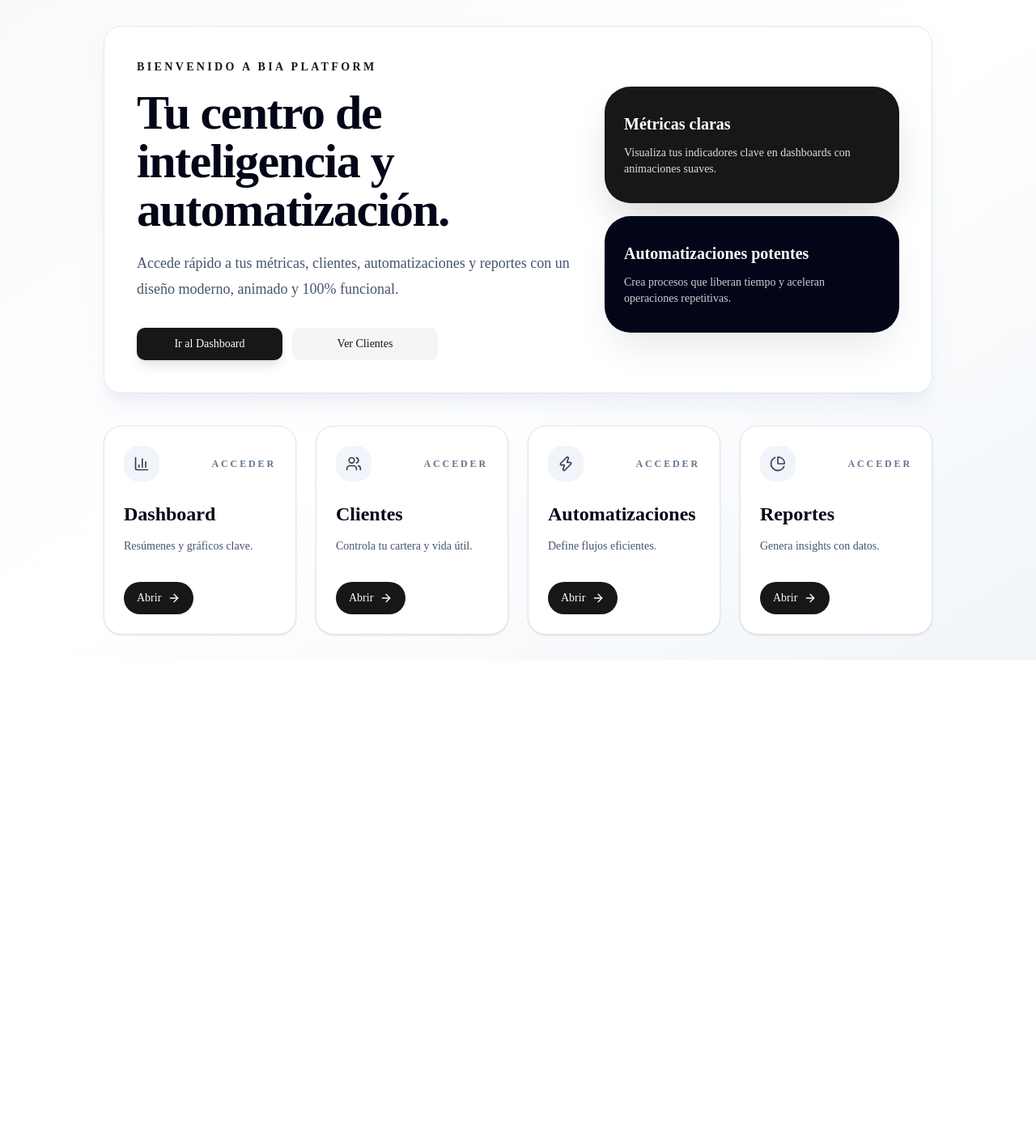
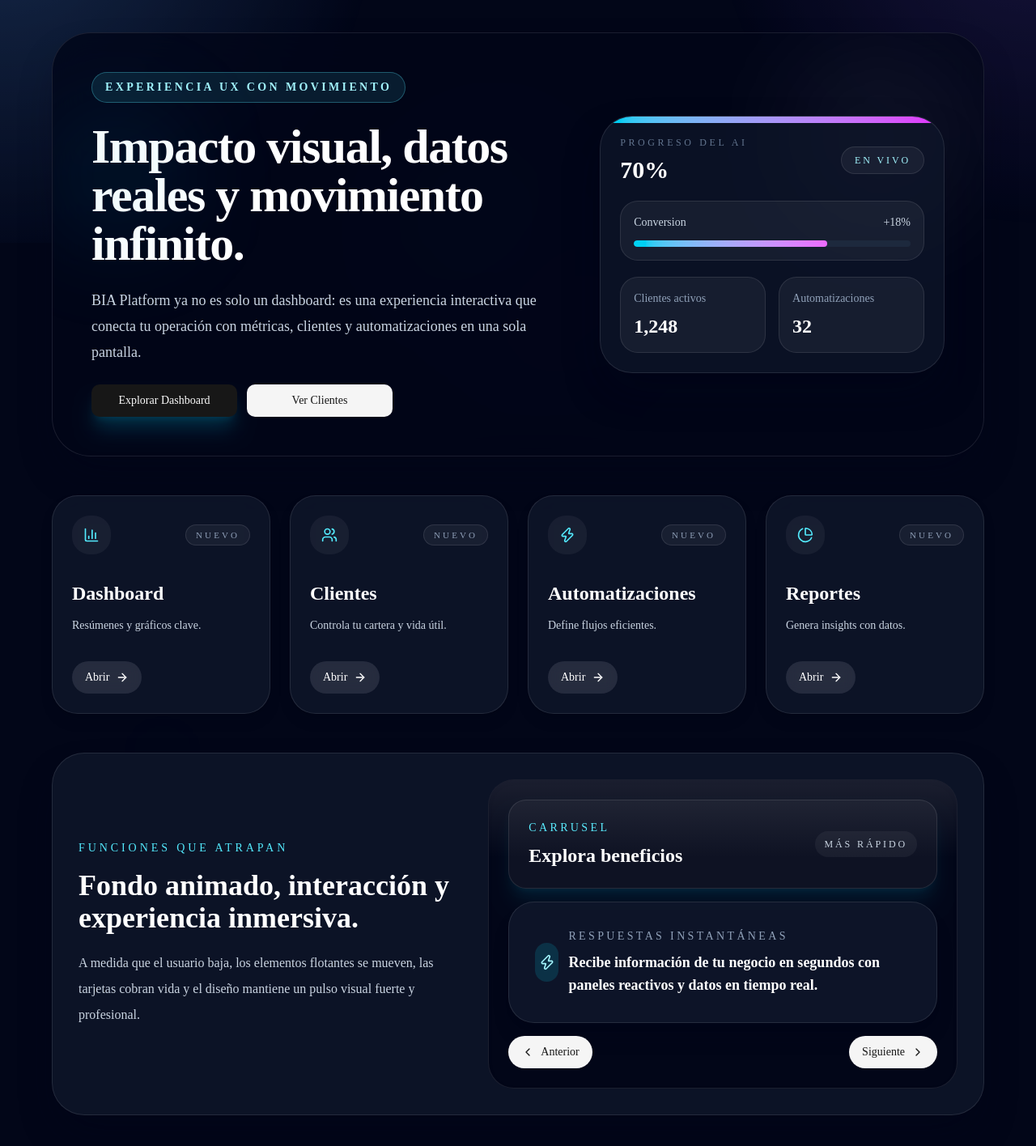
Before and after one commit to JuanFerUran/AXYRA---SMEs, a Next.js app: page / in a window 1280 px wide. Shown: the whole page at 81% size. Before the commit the page ends 816 px from the top, so only its background shows below. Built offline with nearby package versions, Linux system fonts and the light colour scheme.

Commit message:
Enhance homepage with animated hero, carousel and particle effects

```diff
--- a/src/app/page.tsx
+++ b/src/app/page.tsx
@@ -1,92 +1,253 @@
 'use client';
 
+import { useState } from 'react';
 import { useRouter } from 'next/navigation';
-import { motion } from 'framer-motion';
-import { ArrowRight, BarChart3, Users, Zap, PieChart } from 'lucide-react';
+import { AnimatePresence, motion, useScroll, useTransform } from 'framer-motion';
+import { ArrowRight, BarChart3, Users, Zap, PieChart, ChevronLeft, ChevronRight } from 'lucide-react';
 import { Button } from '@/components/ui/button';
-import { Card, CardContent, CardDescription, CardHeader, CardTitle } from '@/components/ui/card';
 
-const fadeInUp = {
-  hidden: { opacity: 0, y: 20 },
-  visible: { opacity: 1, y: 0, transition: { duration: 0.45, ease: 'easeOut' } },
-};
+const heroParticles = [
+  { x: '10%', y: '15%', size: 16, blur: 'blur-2xl', color: 'bg-cyan-400/25' },
+  { x: '80%', y: '8%', size: 24, blur: 'blur-3xl', color: 'bg-fuchsia-400/20' },
+  { x: '15%', y: '65%', size: 18, blur: 'blur-2xl', color: 'bg-sky-400/15' },
+  { x: '70%', y: '72%', size: 14, blur: 'blur-2xl', color: 'bg-violet-400/10' },
+  { x: '50%', y: '32%', size: 12, blur: 'blur-2xl', color: 'bg-white/10' },
+];
+
+const carouselItems = [
+  {
+    title: 'Respuestas instantáneas',
+    description: 'Recibe información de tu negocio en segundos con paneles reactivos y datos en tiempo real.',
+    accent: 'bg-cyan-400/15 text-cyan-200',
+  },
+  {
+    title: 'Automatizaciones avanzadas',
+    description: 'Lleva flujos complejos a un solo clic con reglas y conexiones inteligentes.',
+    accent: 'bg-fuchsia-400/15 text-fuchsia-200',
+  },
+  {
+    title: 'Clientes hipersegmentados',
+    description: 'Clasifica y actúa según comportamiento, historial y valor de vida del cliente.',
+    accent: 'bg-emerald-400/15 text-emerald-200',
+  },
+];
+
+const featureCards = [
+  { title: 'Dashboard', description: 'Resúmenes y gráficos clave.', href: '/dashboard', icon: <BarChart3 className="h-5 w-5" /> },
+  { title: 'Clientes', description: 'Controla tu cartera y vida útil.', href: '/dashboard/clients', icon: <Users className="h-5 w-5" /> },
+  { title: 'Automatizaciones', description: 'Define flujos eficientes.', href: '/dashboard', icon: <Zap className="h-5 w-5" /> },
+  { title: 'Reportes', description: 'Genera insights con datos.', href: '/dashboard', icon: <PieChart className="h-5 w-5" /> },
+];
 
 export default function Home() {
   const router = useRouter();
+  const [activeSlide, setActiveSlide] = useState(0);
+  const { scrollYProgress } = useScroll();
+  const yOffset1 = useTransform(scrollYProgress, [0, 1], [0, -120]);
+  const yOffset2 = useTransform(scrollYProgress, [0, 1], [0, 80]);
+  const opacity = useTransform(scrollYProgress, [0, 0.6, 1], [1, 0.85, 0.65]);
 
   return (
-    <motion.main
-      className="min-h-screen bg-gradient-to-br from-slate-50 via-white to-slate-100 p-8"
-      initial="hidden"
-      animate="visible"
-      variants={{ hidden: { opacity: 0 }, visible: { opacity: 1, transition: { staggerChildren: 0.12 } } }}
+    <main className="relative overflow-hidden bg-slate-950 text-white">
+      {heroParticles.map((particle, index) => (
+        <motion.div
+          key={index}
+          initial={{ opacity: 0, scale: 0.8 }}
+          animate={{ opacity: 1, scale: 1 }}
+          transition={{ duration: 1.2, delay: index * 0.1 }}
+          className={`pointer-events-none absolute rounded-full ${particle.blur} ${particle.color}`}
+          style={{ left: particle.x, top: particle.y, width: particle.size, height: particle.size }}
+        />
+      ))}
+      <motion.div
+        style={{
+          y: yOffset1,
+          opacity,
+          backgroundImage:
+            'radial-gradient(circle at top left, rgba(96,165,250,0.35), transparent 35%), radial-gradient(circle at top right, rgba(139,92,246,0.25), transparent 30%)',
+        }}
+        className="pointer-events-none absolute inset-x-0 top-0 h-105"
+      />
+      <motion.div
+        style={{ y: yOffset2 }}
+        className="pointer-events-none absolute left-1/2 top-24 h-72 w-72 -translate-x-1/2 rounded-full bg-linear-to-br from-cyan-400/15 via-transparent to-fuchsia-500/10 blur-3xl"
+      />
+      <motion.main className="relative min-h-screen px-6 py-10 sm:px-8 lg:px-12">
+        <div className="mx-auto flex max-w-6xl flex-col gap-12">
+          <section className="relative overflow-hidden rounded-[3rem] border border-white/10 bg-slate-950/80 p-8 shadow-2xl shadow-slate-950/40 backdrop-blur-xl md:p-12">
+            <div className="absolute right-0 top-0 h-64 w-64 rounded-full bg-white/5 blur-3xl" />
+            <div className="absolute left-0 top-24 h-40 w-40 rounded-full bg-cyan-500/10 blur-3xl" />
+
+            <div className="grid gap-8 lg:grid-cols-[1.4fr_1fr] lg:items-center">
+              <div className="space-y-6">
+                <p className="inline-flex rounded-full border border-cyan-300/30 bg-cyan-300/10 px-4 py-2 text-sm font-semibold uppercase tracking-[0.24em] text-cyan-200">
+                  Experiencia UX con movimiento
+                </p>
+                <motion.h1
+                  initial={{ opacity: 0, y: 24 }}
+                  animate={{ opacity: 1, y: 0 }}
+                  transition={{ duration: 0.6, ease: 'easeOut' }}
+                  className="text-5xl font-bold tracking-tight text-white sm:text-6xl"
                 >
-      <div className="mx-auto max-w-5xl space-y-10">
-        <motion.section variants={fadeInUp} className="rounded-3xl border border-slate-200 bg-white/90 p-10 shadow-xl shadow-slate-200/50 backdrop-blur-xl">
-          <div className="grid gap-8 lg:grid-cols-[1.5fr_1fr] lg:items-center">
-            <div>
-              <p className="text-sm font-semibold uppercase tracking-[0.24em] text-primary">Bienvenido a BIA Platform</p>
-              <h1 className="mt-4 text-5xl font-bold tracking-tight text-slate-950 sm:text-6xl">
-                Tu centro de inteligencia y automatización.
-              </h1>
-              <p className="mt-5 max-w-2xl text-lg leading-8 text-slate-600">
-                Accede rápido a tus métricas, clientes, automatizaciones y reportes con un diseño moderno, animado y 100% funcional.
-              </p>
-              <div className="mt-8 flex flex-col gap-3 sm:flex-row">
-                <Button onClick={() => router.push('/dashboard')} className="min-w-[180px] shadow-lg shadow-primary/10">
-                  Ir al Dashboard
+                  Impacto visual, datos reales y movimiento infinito.
+                </motion.h1>
+                <motion.p
+                  initial={{ opacity: 0, y: 24 }}
+                  animate={{ opacity: 1, y: 0 }}
+                  transition={{ duration: 0.65, ease: 'easeOut', delay: 0.1 }}
+                  className="max-w-3xl text-lg leading-8 text-slate-300"
+                >
+                  BIA Platform ya no es solo un dashboard: es una experiencia interactiva que conecta tu operación con métricas, clientes y automatizaciones en una sola pantalla.
+                </motion.p>
+                <div className="flex flex-col gap-3 sm:flex-row">
+                  <Button onClick={() => router.push('/dashboard')} className="min-w-45 shadow-xl shadow-cyan-500/20">
+                    Explorar Dashboard
                   </Button>
-                <Button variant="secondary" onClick={() => router.push('/dashboard/clients')} className="min-w-[180px]">
+                  <Button variant="secondary" onClick={() => router.push('/dashboard/clients')} className="min-w-45">
                     Ver Clientes
                   </Button>
                 </div>
               </div>
 
-            <div className="grid gap-4">
-              <motion.div whileHover={{ y: -5 }} className="rounded-[2rem] bg-primary px-6 py-8 text-white shadow-2xl shadow-primary/20">
-                <h2 className="text-xl font-semibold">Métricas claras</h2>
-                <p className="mt-3 text-sm text-white/85">Visualiza tus indicadores clave en dashboards con animaciones suaves.</p>
-              </motion.div>
-              <motion.div whileHover={{ y: -5 }} className="rounded-[2rem] bg-slate-950 px-6 py-8 text-white shadow-2xl shadow-slate-950/10">
-                <h2 className="text-xl font-semibold">Automatizaciones potentes</h2>
-                <p className="mt-3 text-sm text-white/80">Crea procesos que liberan tiempo y aceleran operaciones repetitivas.</p>
+              <motion.div
+                initial={{ opacity: 0, scale: 0.96, y: 20 }}
+                animate={{ opacity: 1, scale: 1, y: 0 }}
+                transition={{ duration: 0.7, ease: 'easeOut', delay: 0.15 }}
+                className="relative overflow-hidden rounded-[2.5rem] border border-white/10 bg-slate-900/70 p-6 shadow-2xl shadow-slate-950/50"
+              >
+                <div className="absolute inset-x-0 top-0 h-2 bg-linear-to-r from-cyan-400 to-fuchsia-500" />
+                <div className="space-y-5">
+                  <div className="flex items-center justify-between gap-4">
+                    <div>
+                      <p className="text-xs uppercase tracking-[0.3em] text-slate-500">Progreso del AI</p>
+                      <h2 className="mt-2 text-3xl font-semibold text-white">70%</h2>
+                    </div>
+                    <div className="rounded-3xl border border-white/10 bg-white/5 px-4 py-2 text-xs uppercase tracking-[0.24em] text-cyan-200">
+                      En vivo</div>
+                  </div>
+                  <div className="rounded-3xl border border-white/10 bg-white/5 p-4">
+                    <div className="mb-3 flex items-center justify-between text-sm text-slate-300">
+                      <span>Conversion</span>
+                      <span>+18%</span>
+                    </div>
+                    <div className="h-2 overflow-hidden rounded-full bg-slate-800">
+                      <div className="h-full w-[70%] rounded-full bg-linear-to-r from-cyan-400 to-fuchsia-400" />
+                    </div>
+                  </div>
+                  <div className="grid gap-4 sm:grid-cols-2">
+                    <div className="rounded-3xl border border-white/10 bg-white/5 p-4">
+                      <p className="text-sm text-slate-400">Clientes activos</p>
+                      <p className="mt-2 text-2xl font-semibold text-white">1,248</p>
+                    </div>
+                    <div className="rounded-3xl border border-white/10 bg-white/5 p-4">
+                      <p className="text-sm text-slate-400">Automatizaciones</p>
+                      <p className="mt-2 text-2xl font-semibold text-white">32</p>
+                    </div>
+                  </div>
+                </div>
               </motion.div>
             </div>
-          </div>
-        </motion.section>
+          </section>
 
-        <motion.section variants={fadeInUp} className="grid gap-6 md:grid-cols-2 xl:grid-cols-4">
-          {[
-            { title: 'Dashboard', description: 'Resúmenes y gráficos clave.', href: '/dashboard', icon: <BarChart3 className="h-5 w-5" /> },
-            { title: 'Clientes', description: 'Controla tu cartera y vida útil.', href: '/dashboard/clients', icon: <Users className="h-5 w-5" /> },
-            { title: 'Automatizaciones', description: 'Define flujos eficientes.', href: '/dashboard', icon: <Zap className="h-5 w-5" /> },
-            { title: 'Reportes', description: 'Genera insights con datos.', href: '/dashboard', icon: <PieChart className="h-5 w-5" /> },
-          ].map((item) => (
+          <section className="grid gap-6 md:grid-cols-2 xl:grid-cols-4">
+            {featureCards.map((item) => (
               <motion.article
                 key={item.title}
-              whileHover={{ y: -6 }}
-              className="group rounded-3xl border border-slate-200 bg-white p-6 shadow-sm transition-shadow duration-300 hover:shadow-xl"
+                whileHover={{ y: -10, scale: 1.02 }}
+                transition={{ duration: 0.25 }}
+                className="rounded-[2rem] border border-white/10 bg-slate-900/80 p-6 shadow-lg shadow-slate-950/30 backdrop-blur-xl"
               >
                 <div className="flex items-center justify-between">
-                <span className="inline-flex h-11 w-11 items-center justify-center rounded-2xl bg-slate-100 text-slate-700">
+                  <span className="inline-flex h-12 w-12 items-center justify-center rounded-3xl bg-white/5 text-cyan-300">
                     {item.icon}
                   </span>
-                <span className="text-xs font-semibold uppercase tracking-[0.24em] text-slate-500">Acceder</span>
+                  <span className="rounded-full border border-white/10 bg-white/5 px-3 py-1 text-[11px] uppercase tracking-[0.28em] text-slate-400">
+                    Nuevo
+                  </span>
                 </div>
-              <h2 className="mt-6 text-2xl font-semibold text-slate-950">{item.title}</h2>
-              <p className="mt-3 text-sm leading-6 text-slate-600">{item.description}</p>
+                <h2 className="mt-8 text-2xl font-semibold text-white">{item.title}</h2>
+                <p className="mt-3 text-sm leading-6 text-slate-300">{item.description}</p>
                 <Button
                   type="button"
                   onClick={() => router.push(item.href)}
-                className="mt-8 inline-flex items-center gap-2 rounded-full px-4 py-2 text-sm font-medium"
+                  className="mt-8 inline-flex items-center gap-2 rounded-full bg-white/10 px-4 py-2 text-sm font-medium text-white backdrop-blur"
                 >
                   Abrir
                   <ArrowRight className="h-4 w-4" />
                 </Button>
               </motion.article>
             ))}
-        </motion.section>
+          </section>
+
+          <section className="rounded-[2.5rem] border border-white/10 bg-slate-900/80 p-8 shadow-2xl shadow-slate-950/40 backdrop-blur-xl">
+            <div className="grid gap-8 lg:grid-cols-[0.9fr_1.1fr] lg:items-center">
+              <div>
+                <p className="text-sm uppercase tracking-[0.28em] text-cyan-300">Funciones que atrapan</p>
+                <h2 className="mt-4 text-4xl font-bold text-white">Fondo animado, interacción y experiencia inmersiva.</h2>
+                <p className="mt-5 text-base leading-8 text-slate-300">
+                  A medida que el usuario baja, los elementos flotantes se mueven, las tarjetas cobran vida y el diseño mantiene un pulso visual fuerte y profesional.
+                </p>
+              </div>
+              <div className="relative overflow-hidden rounded-[2rem] border border-white/10 bg-slate-950/90 p-6 shadow-inner shadow-slate-950/20">
+                <div className="absolute inset-x-0 top-0 h-24 bg-linear-to-b from-white/10 to-transparent" />
+                <div className="grid gap-4">
+                  <div className="flex items-center justify-between rounded-3xl border border-white/10 bg-white/5 p-6 shadow-xl shadow-cyan-500/10">
+                    <div>
+                      <p className="text-sm uppercase tracking-[0.24em] text-cyan-300">Carrusel</p>
+                      <p className="mt-2 text-2xl font-semibold text-white">Explora beneficios</p>
+                    </div>
+                    <div className="inline-flex items-center gap-2 rounded-full bg-white/5 px-3 py-2 text-xs uppercase tracking-[0.24em] text-slate-300">
+                      Más rápido
+                    </div>
+                  </div>
+
+                  <AnimatePresence mode="wait">
+                    <motion.div
+                      key={activeSlide}
+                      initial={{ opacity: 0, x: 40 }}
+                      animate={{ opacity: 1, x: 0 }}
+                      exit={{ opacity: 0, x: -40 }}
+                      transition={{ duration: 0.45, ease: 'easeOut' }}
+                      className="rounded-[2rem] border border-white/10 bg-slate-900/90 p-8 shadow-xl shadow-slate-950/20"
+                    >
+                      <div className="flex items-center gap-3">
+                        <span className={`inline-flex h-12 w-12 items-center justify-center rounded-3xl ${carouselItems[activeSlide].accent}`}>
+                          <Zap className="h-5 w-5" />
+                        </span>
+                        <div>
+                          <p className="text-sm uppercase tracking-[0.24em] text-slate-400">{carouselItems[activeSlide].title}</p>
+                          <p className="mt-2 text-lg font-semibold text-white">{carouselItems[activeSlide].description}</p>
+                        </div>
+                      </div>
+                    </motion.div>
+                  </AnimatePresence>
+
+                  <div className="flex items-center justify-between gap-3">
+                    <Button
+                      type="button"
+                      variant="secondary"
+                      onClick={() => setActiveSlide((prev) => (prev - 1 + carouselItems.length) % carouselItems.length)}
+                      className="inline-flex items-center gap-2 rounded-full px-4 py-2 text-sm"
+                    >
+                      <ChevronLeft className="h-4 w-4" />
+                      Anterior
+                    </Button>
+                    <Button
+                      type="button"
+                      variant="secondary"
+                      onClick={() => setActiveSlide((prev) => (prev + 1) % carouselItems.length)}
+                      className="inline-flex items-center gap-2 rounded-full px-4 py-2 text-sm"
+                    >
+                      Siguiente
+                      <ChevronRight className="h-4 w-4" />
+                    </Button>
+                  </div>
+                </div>
+              </div>
+            </div>
+          </section>
         </div>
       </motion.main>
+    </main>
   );
 }
```
Also changed, not shown: src/app/auth/register/page.tsx (+8 -0 lines). Lines whose indentation alone changed are shown as unchanged.
